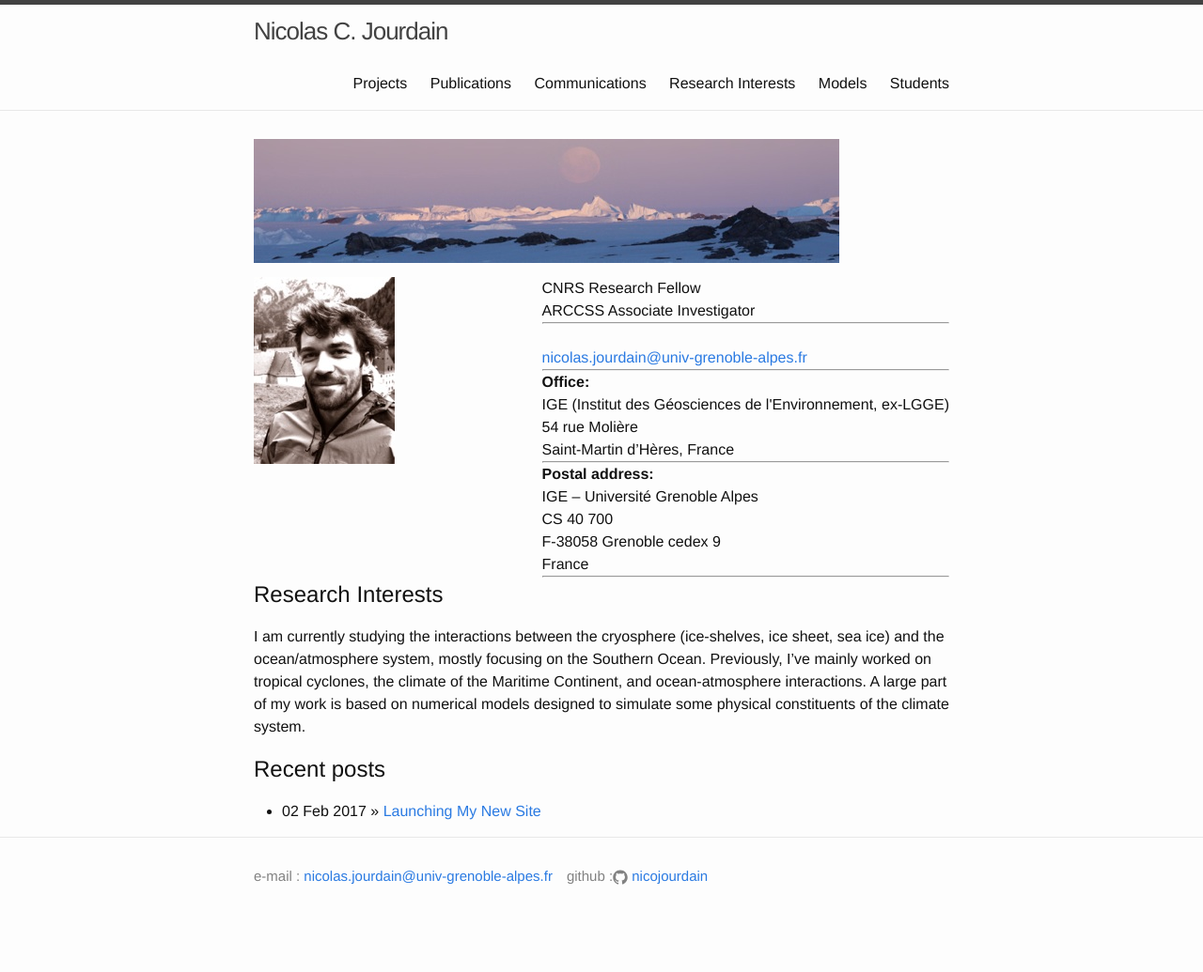
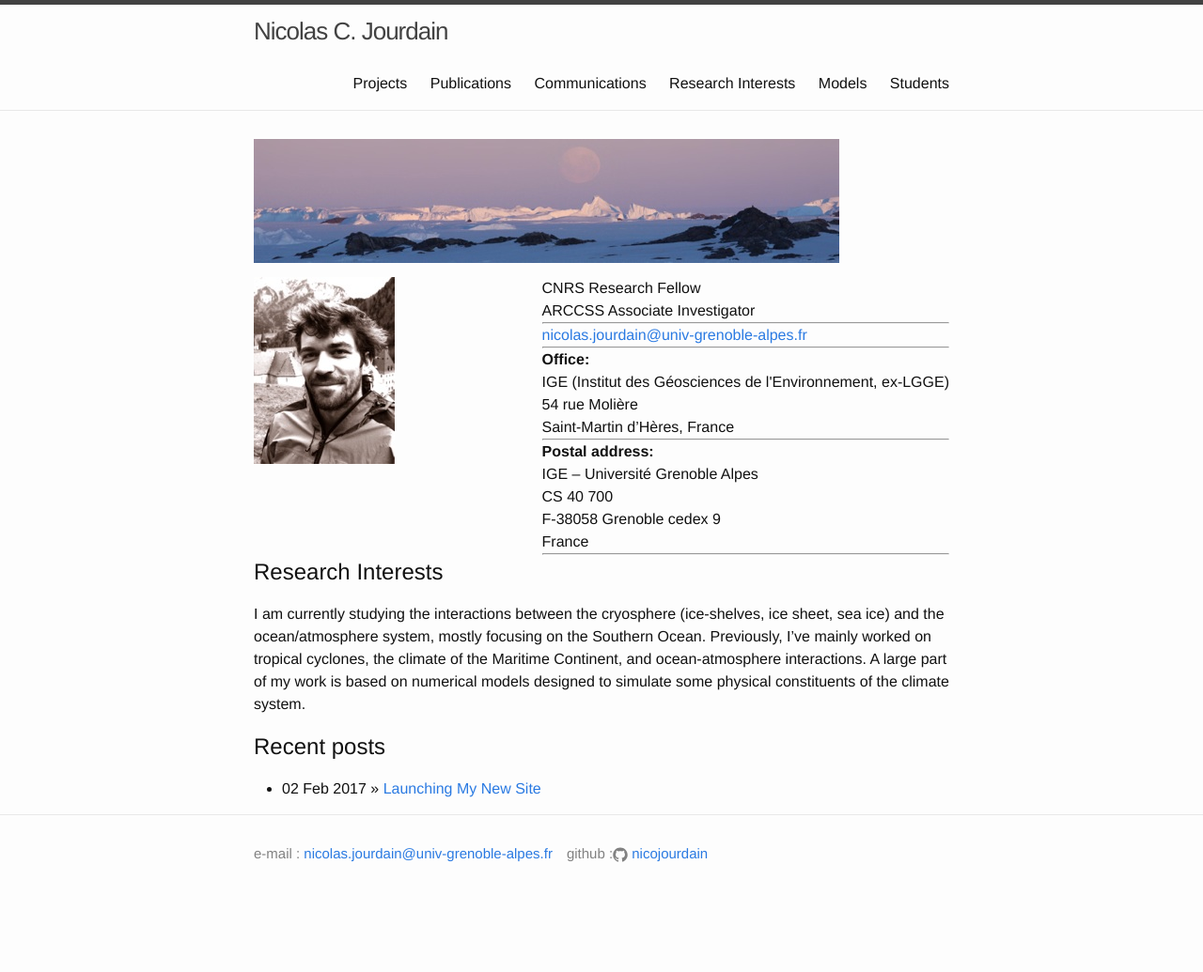
Before and after one commit to nicojourdain/nicojourdain.github.io, a Jekyll site: the page built from index.md, in a window 1280 px wide. Shown: the whole page at 94% size. Built offline with Jekyll 4.4.1, drawn with Linux system fonts in a browser that asks for light colours; after the commit the page ends 1011 px from its top, so only the background shows below that.

```diff
--- a/index.md
+++ b/index.md
@@ -11,7 +11,6 @@
 CNRS Research Fellow<br>
 ARCCSS Associate Investigator<br>
 <hr>
-<mailto:nicolas.jourdain@univ-grenoble-alpes.fr><br>
 <a href="mailto:nicolas.jourdain@univ-grenoble-alpes.fr">nicolas.jourdain@univ-grenoble-alpes.fr</a><br>
 <hr>
 <b>Office:</b><br>
```
